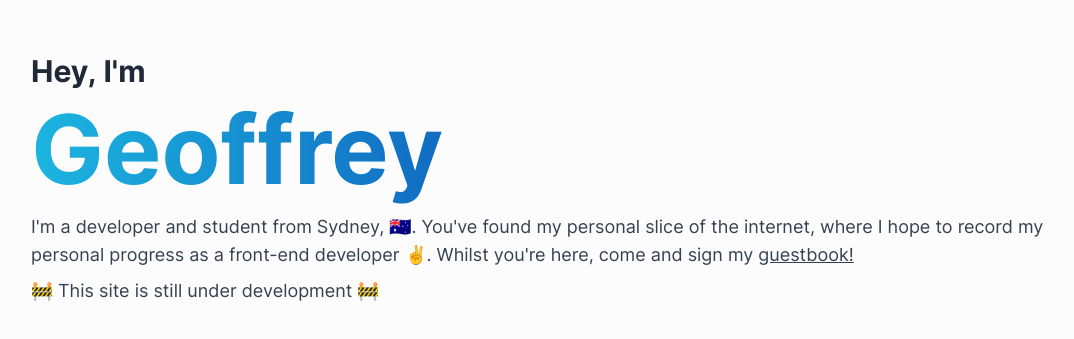
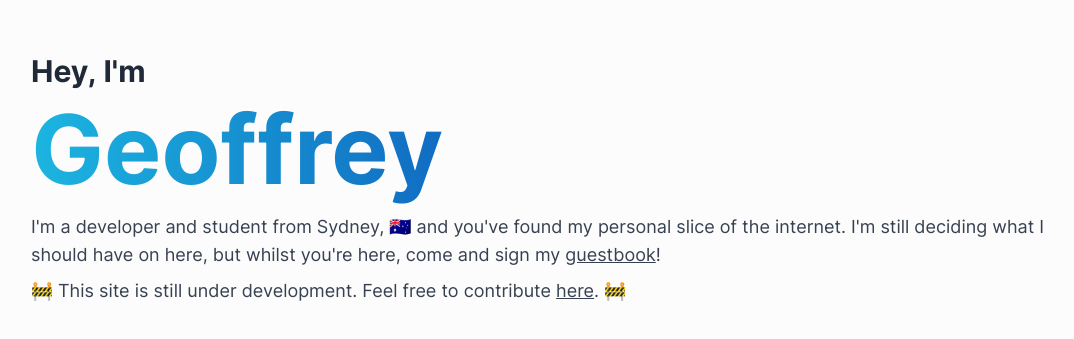
Before and after one commit to gfungx/gfung.net, a Next.js app: page / in a window 1280 px wide. Shown: the part 203-542 px from the top of the page, without its empty margins (97-1171 px from the left). Built offline with nearby package versions, Linux system fonts and the light colour scheme.

Commit message:
Changed landing text

```diff
--- a/pages/index.tsx
+++ b/pages/index.tsx
@@ -26,15 +26,20 @@ const Home: FunctionalComponent = () => (
       Geoffrey
     </m.h1>
     <m.p className="landing-text" variants={fadeIn}>
-      I'm a developer and student from Sydney, 🇦🇺. You've found my personal slice of the internet,
-      where I hope to record my personal progress as a front-end developer ✌️. Whilst you're here,
-      come and sign my{' '}
+      I'm a developer and student from Sydney, 🇦🇺 and you've found my personal slice of the
+      internet. I'm still deciding what I should have on here, but whilst you're here, come and sign
+      my{' '}
       <Link href="/guestbook">
-        <span className="cursor-pointer underline">guestbook!</span>
+        <span className="cursor-pointer underline">guestbook</span>
       </Link>
+      !
     </m.p>
     <m.p className="landing-text" variants={fadeIn}>
-      🚧 This site is still under development 🚧
+      🚧 This site is still under development. Feel free to contribute{' '}
+      <a href="https://github.com/gfungx/gfung.net" target="_blank" className="underline">
+        here
+      </a>
+      . 🚧
     </m.p>
   </Container>
 );
```
